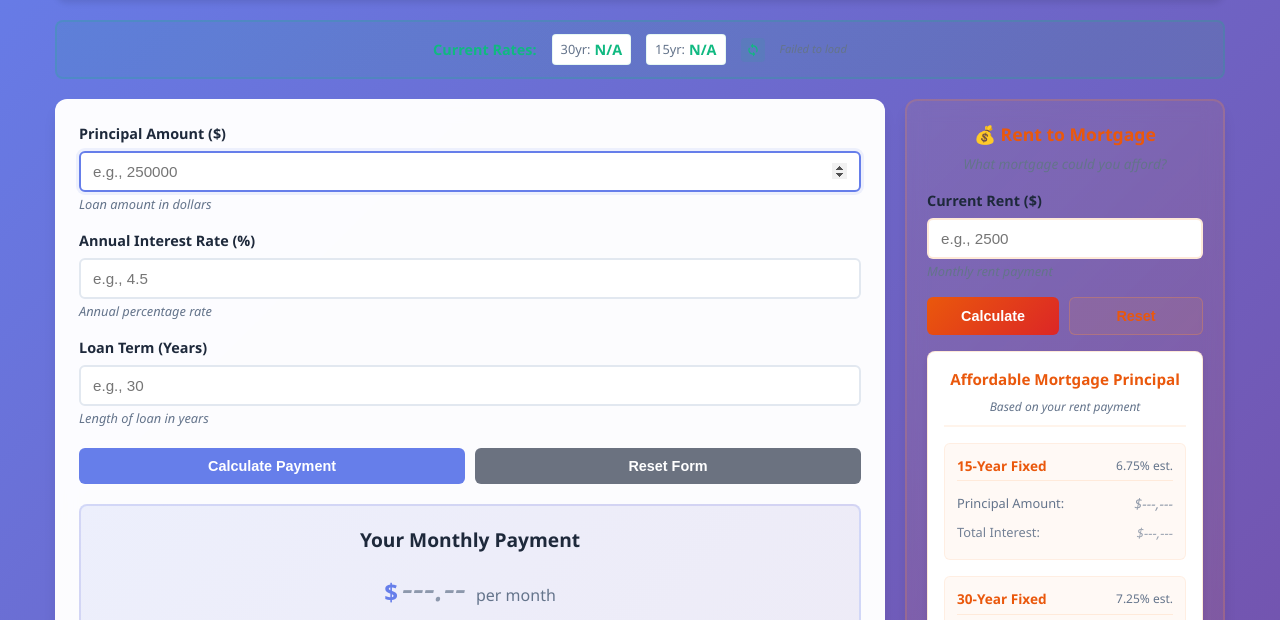
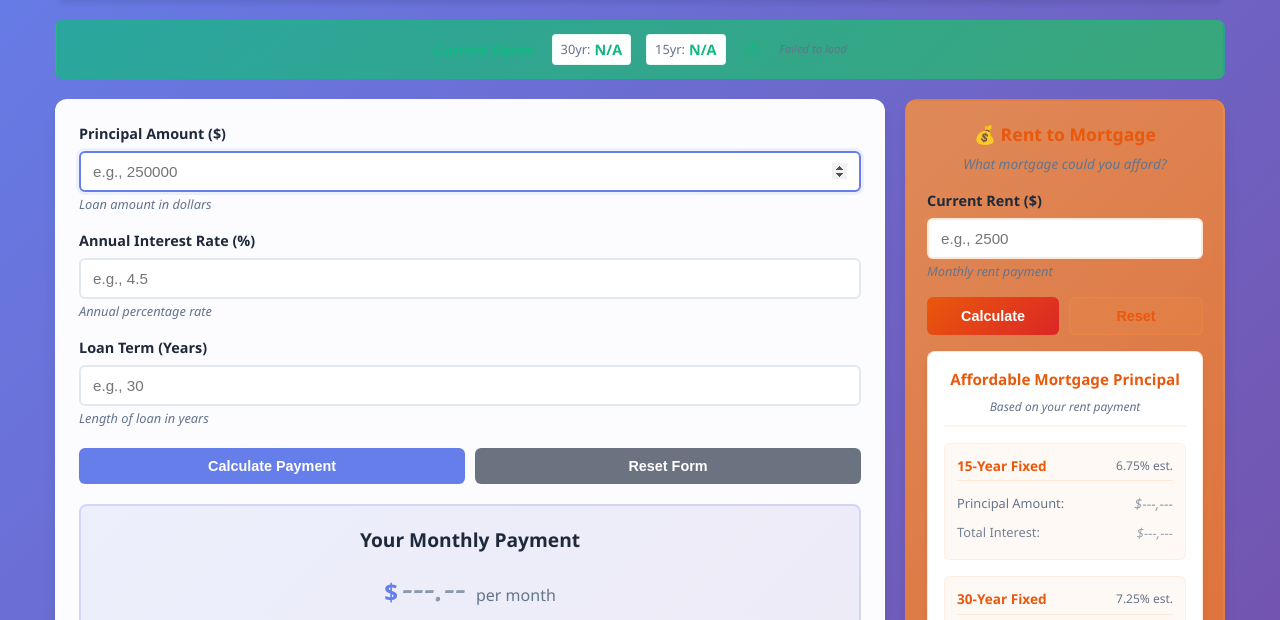
Before and after one commit to rgriola/financial-calculators, a plain HTML site: page index.html in a window 1280 px wide. Shown: the part 141-761 px from the top of the page. Drawn offline with Linux system fonts and the light colour scheme; no server answers.

Commit message:
Added Rents

```diff
--- a/styles.css
+++ b/styles.css
@@ -64,7 +64,7 @@ body {
 
 /* Compact Mortgage Rates - Horizontal layout */
 .mortgage-rates.compact {
-    background: linear-gradient(135deg, rgba(16, 185, 129, 0.1) 0%, rgba(34, 197, 94, 0.1) 100%);
+    background: linear-gradient(135deg, rgba(16, 185, 129, 0.7) 0%, rgba(34, 197, 94, 0.7) 100%);
     border: 2px solid rgba(16, 185, 129, 0.2);
     border-radius: 8px;
     padding: 12px 16px;
@@ -568,7 +568,7 @@ button:focus {
 
 /* Rent Panel - Right Column */
 .rent-panel {
-    background: linear-gradient(135deg, rgba(251, 146, 60, 0.1) 0%, rgba(249, 115, 22, 0.1) 100%);
+    background: linear-gradient(135deg, rgba(251, 146, 60, .8) 0%, rgba(249, 115, 22, 0.8) 100%);
     border: 2px solid rgba(251, 146, 60, 0.2);
     border-radius: 12px;
     padding: 20px;
```
